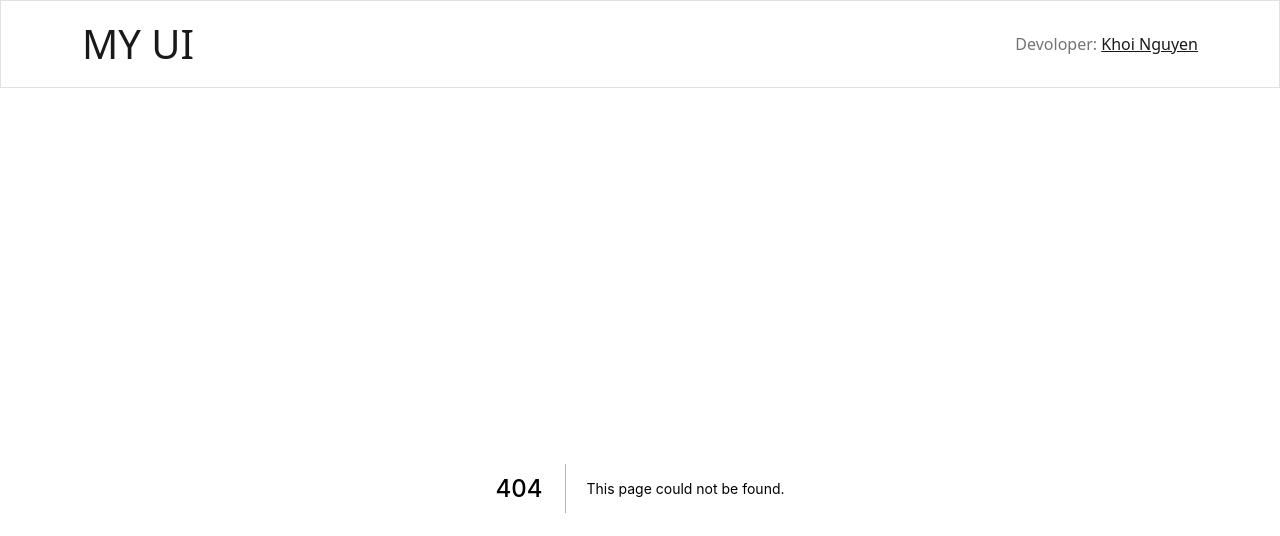
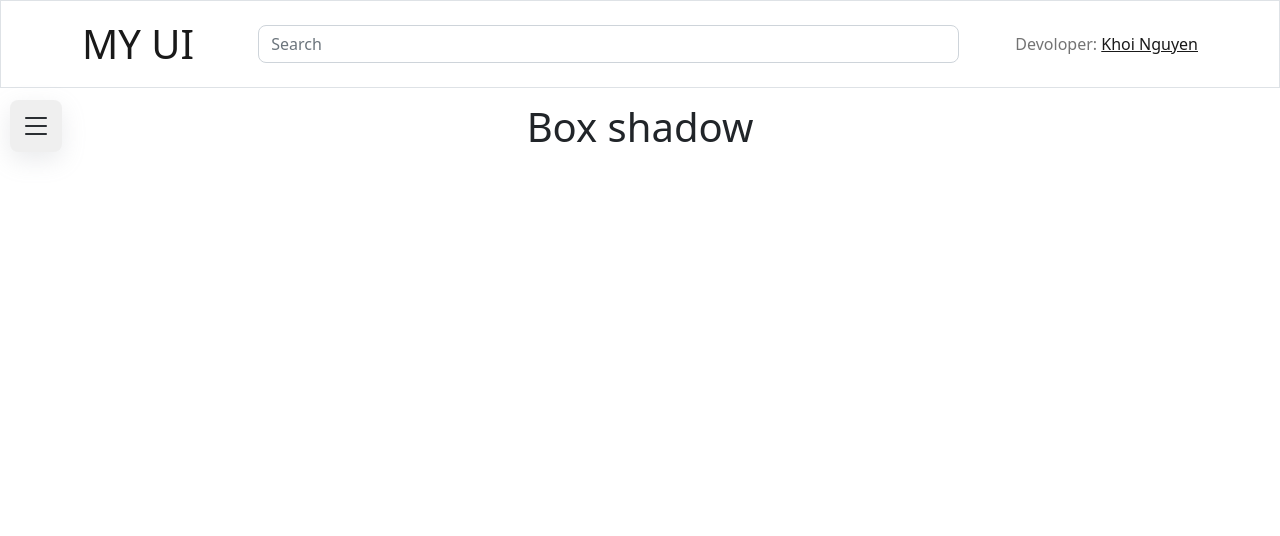
Before and after one commit to khoinguyenvk9/nextjs-bootstrap-template, a Next.js app: page /box-shadow in a window 1280 px wide. Before the commit this address had no page. Shown: the top 536 px of the page. Built offline with nearby package versions, Linux system fonts and the light colour scheme.

Commit message:
Add menu offcanvas

```diff
--- /dev/null
+++ b/modules/Commons/offcanvas/MenuOffCanvas.tsx
@@ -0,0 +1,45 @@
+import { useEffect, useState } from 'react'
+import { Offcanvas, Form } from 'react-bootstrap'
+import { listDocs } from 'utils/constants'
+import Link from 'next/link'
+
+const MenuOffCanvas = () => {
+  const [show, setShow] = useState<boolean>(false)
+  const handleShow = () => setShow(true)
+  const handleClose = () => setShow(false)
+  return (
+    <div>
+      <div className="menu-offcanvas" onClick={() => handleShow()}>
+        <i className="bi bi-list" />
+      </div>
+      <Offcanvas show={show} onHide={handleClose}>
+        <Offcanvas.Header closeButton>
+          <Offcanvas.Title>Documents</Offcanvas.Title>
+        </Offcanvas.Header>
+        <Offcanvas.Body>
+          <div>
+            <Form className="d-flex">
+              <Form.Control
+                type="search"
+                placeholder="Search"
+                className="me-2 rounded-3"
+                aria-label="Search"
+              />
+            </Form>
+          </div>
+          <div className="d-flex flex-row flex-wrap py-4 gap-2">
+            { listDocs.map((doc, index) => (
+              <Link href={doc?.link} key={index}>
+                <a className="p-3 border border-s">
+                  {doc?.title}
+                </a>
+              </Link>
+            )) }
+          </div>
+        </Offcanvas.Body>
+      </Offcanvas>
+    </div>
+  )
+}
+
+export default MenuOffCanvas
--- a/modules/layouts/MyLayout.tsx
+++ b/modules/layouts/MyLayout.tsx
@@ -1,6 +1,7 @@
 import { FC, ReactNode } from 'react'
 import Meta from './Meta'
 import { Header } from './headers'
+import MenuOffcavans from '@modules/commons/offcanvas/MenuOffCanvas'
 
 const MyLayout:FC<{children: ReactNode}> = ({ children }) => {
   return (
@@ -8,6 +9,7 @@ const MyLayout:FC<{children: ReactNode}> = ({ children }) => {
       <Meta></Meta>
        <div className="main-container">
         <Header />
+        <MenuOffcavans />
         <main id="content" role="main">
           {children}
         </main>
--- a/modules/layouts/headers/Header.tsx
+++ b/modules/layouts/headers/Header.tsx
@@ -1,4 +1,4 @@
-import { Navbar, Container } from 'react-bootstrap'
+import { Navbar, Container, Form } from 'react-bootstrap'
 const Header = () => {
   return (
     <Navbar className="border">
@@ -6,7 +6,15 @@ const Header = () => {
         <Navbar.Brand className="fs-1" href="#home">MY UI</Navbar.Brand>
         <Navbar.Toggle />
         <Navbar.Collapse className="justify-content-end">
-          <Navbar.Text>
+          <Form className="d-flex w-100 mx-0 mx-md-5">
+            <Form.Control
+              type="search"
+              placeholder="Search"
+              className="me-2 rounded-3"
+              aria-label="Search"
+            />
+          </Form>
+          <Navbar.Text className="text-nowrap">
             Devoloper: <a href="#login">Khoi Nguyen</a>
           </Navbar.Text>
         </Navbar.Collapse>
--- /dev/null
+++ b/pages/box-shadow/index.tsx
@@ -0,0 +1,13 @@
+import { Container  } from 'react-bootstrap'
+
+const BoxShadow = () => {
+  return (
+    <Container fluid>
+      <h1 className="text-center">Box shadow</h1>
+      <div>
+      </div>
+    </Container>
+  )
+}
+
+export default BoxShadow
--- a/styles/globals.css
+++ b/styles/globals.css
@@ -19,8 +19,39 @@ a {
   html {
     color-scheme: dark;
   }
+
   body {
     color: white;
     background: black;
   }
 }
+
+.main-container main {
+  padding: 15px 0px;
+}
+
+.menu-offcanvas {
+  display: flex;
+  align-items: center;
+  position: absolute;
+  top: 100px;
+  left: 10px;
+  background-color: rgba(0, 0, 0, 0.061);
+  padding: 10px;
+  border-radius: 8px;
+  box-shadow: rgba(149, 157, 165, 0.2) 0px 8px 24px;
+  transition: all 2s;
+}
+
+.menu-offcanvas i {
+  font-size: xx-large;
+  display: flex;
+}
+
+.menu-offcanvas:hover::after {
+  content: 'Documents';
+  transition: all 2s;
+
+}
+
+.card {}
--- /dev/null
+++ b/utils/constants.ts
@@ -0,0 +1,4 @@
+export const listDocs = [
+  {title: 'Colors', link: '/colors'},
+  {title: 'Box shadow', link: '/box-shadow'},
+]
```
Also changed, not shown: modules/cards/BasedCard.tsx (added, +11 -0 lines).
